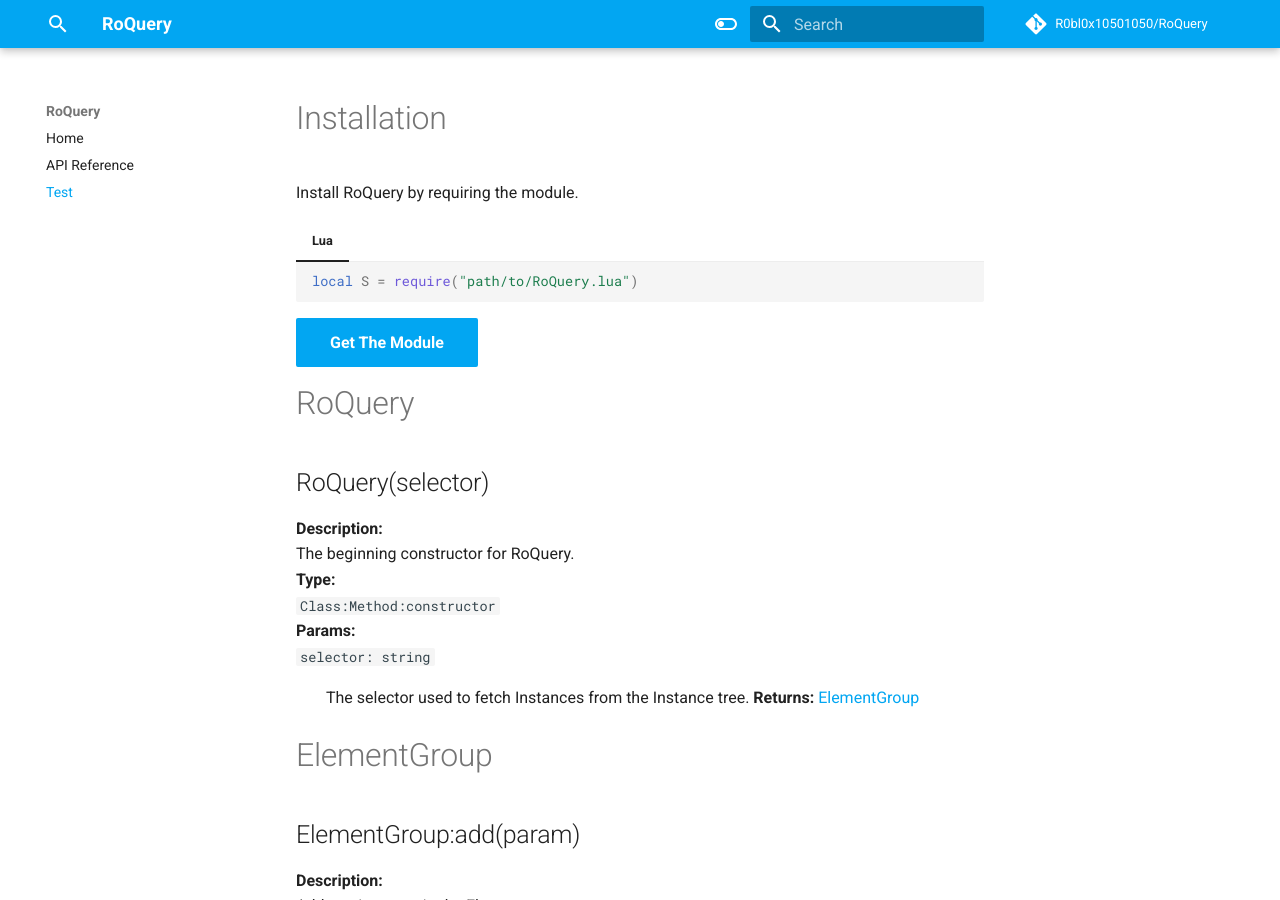
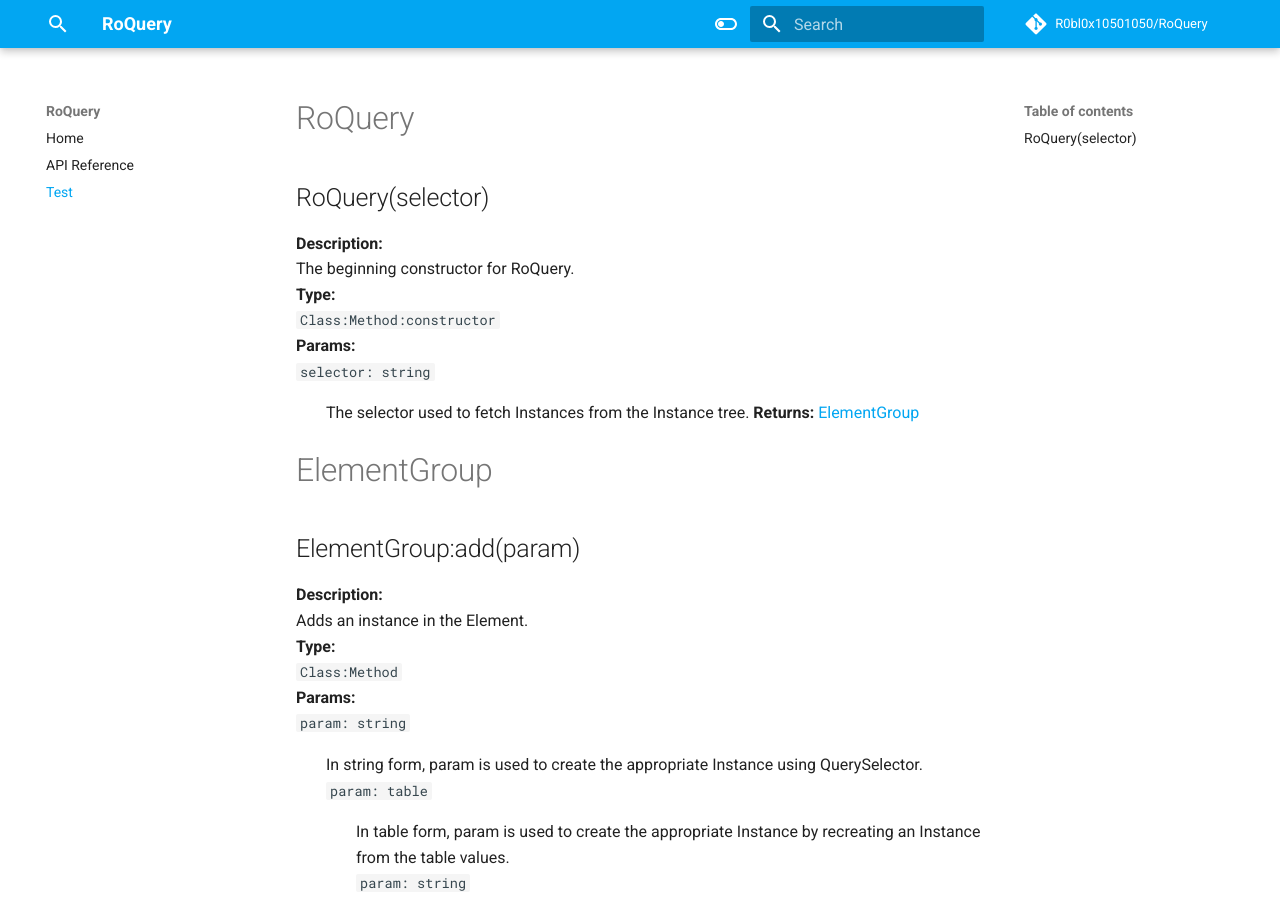
Before and after one commit to R0bl0x10501050/RoQuery, an MkDocs documentation site: the page built from docs/test.md, in a window 1280 px wide and 900 px high. Built offline with MkDocs 1.6.1 and Material for MkDocs 9.7.7, drawn with Linux system fonts in a browser that asks for light colours; comment, search, counter and statistics services are not loaded.

Commit message:
Update test.md

````diff
--- a/docs/test.md
+++ b/docs/test.md
@@ -1,10 +1,3 @@
-# Installation
-Install RoQuery by requiring the module.
-=== "Lua"
-    ```lua
-    local S = require("path/to/RoQuery.lua")
-    ```
-[Get The Module](#){ .md-button .md-button--primary }
 # RoQuery
 ## RoQuery(selector)
 **Description:**
````
